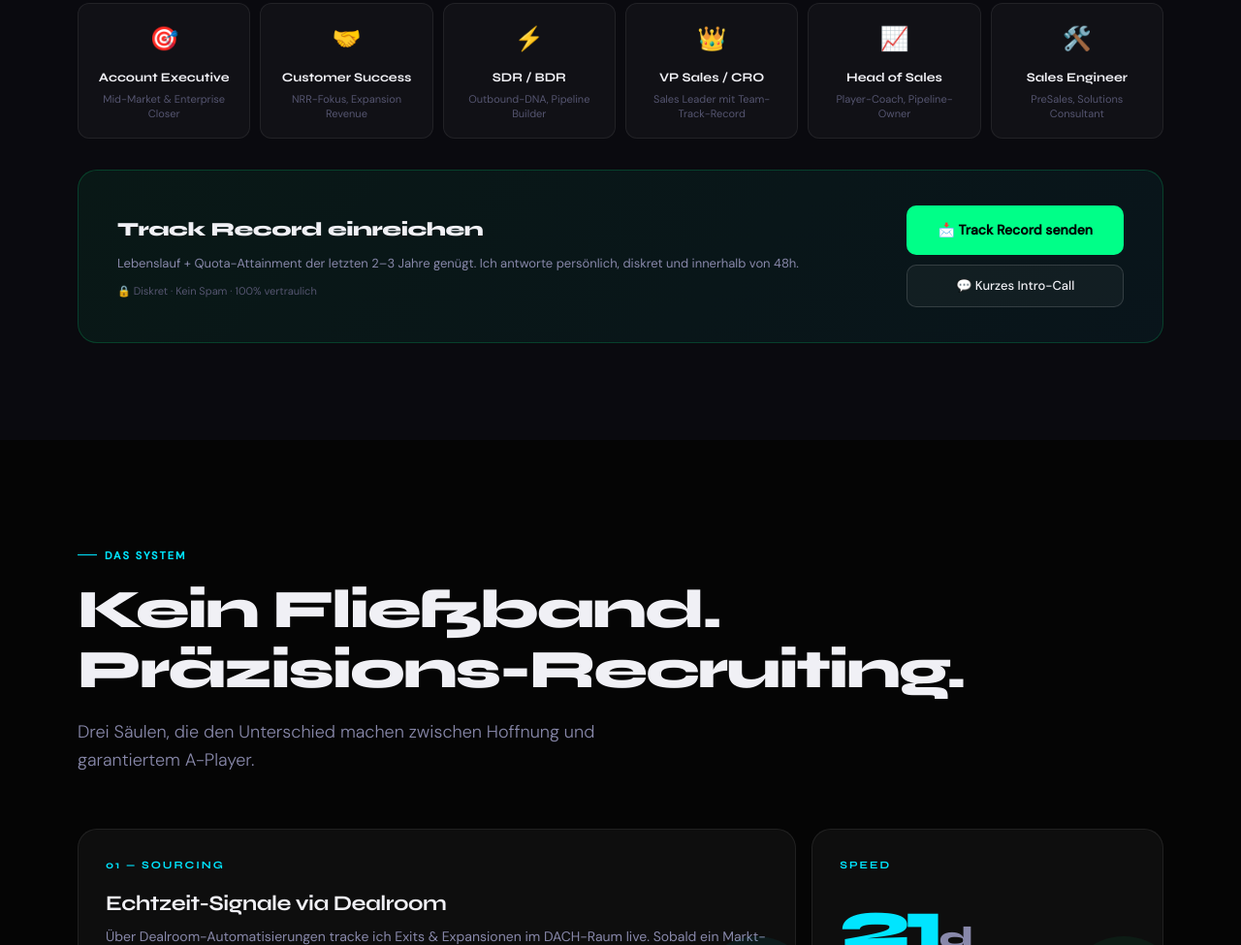
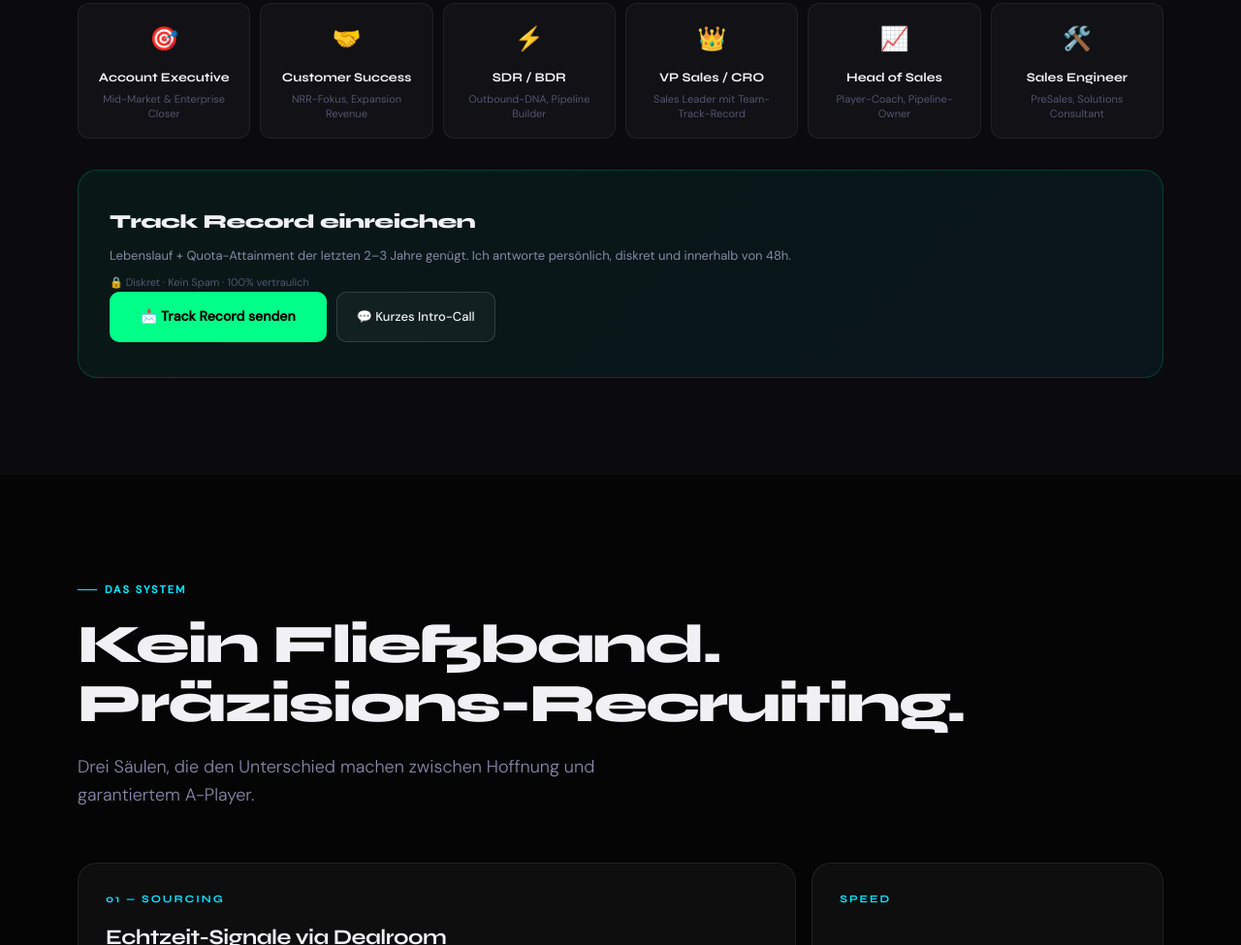
Before and after one commit to Brooklynzoo1988/alleyoop-website, a plain HTML site: page index.html in a window 1280 px wide. Shown: the part 2994-3969 px from the top of the page at 97% size. Drawn offline with Linux system fonts and the light colour scheme.

Commit message:
Update index.html

```diff
--- a/index.html
+++ b/index.html
@@ -1498,13 +1498,13 @@ footer {
     </div>
 
     <!-- Submit box -->
-    <div style="background:linear-gradient(135deg, rgba(0,255,136,0.06) 0%, rgba(0,229,255,0.05) 100%); border:1px solid rgba(0,255,136,0.18); border-radius:20px; padding:36px 40px; display:grid; grid-template-columns:1fr auto; gap:32px; align-items:center;">
+    <div style="background:linear-gradient(135deg, rgba(0,255,136,0.06) 0%, rgba(0,229,255,0.05) 100%); border:1px solid rgba(0,255,136,0.18); border-radius:20px; padding:36px 32px;">
       <div>
         <h4 style="font-family:var(--font-display); font-size:20px; font-weight:800; letter-spacing:-0.5px; margin-bottom:8px;">Track Record einreichen</h4>
         <p style="font-size:13px; color:var(--text2); line-height:1.6; margin-bottom:0;">Lebenslauf + Quota-Attainment der letzten 2–3 Jahre genügt. Ich antworte persönlich, diskret und innerhalb von 48h.</p>
         <p style="font-size:11px; color:var(--text3); margin-top:8px;">🔒 Diskret · Kein Spam · 100% vertraulich</p>
       </div>
-      <div style="display:flex; flex-direction:column; gap:10px; flex-shrink:0;">
+      <div style="display:flex; flex-wrap:wrap; gap:10px;">
         <a href="kandidaten-bewerbung.html" class="btn-primary" style="background:var(--accent2); color:#000; display:inline-flex; align-items:center; gap:8px; white-space:nowrap; font-size:14px;">
           📩 Track Record senden
         </a>
```
